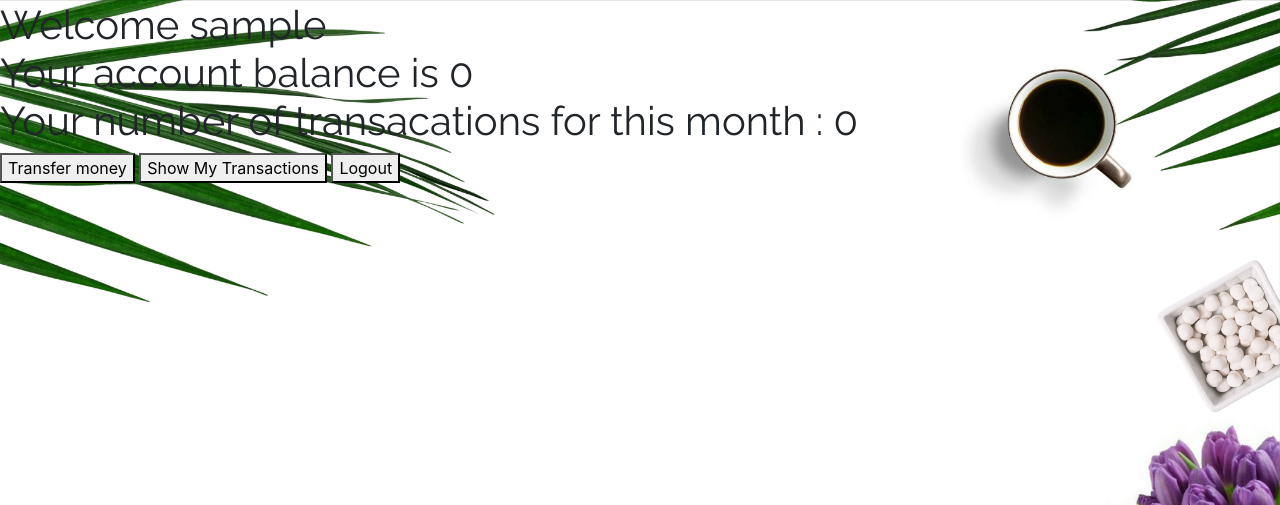
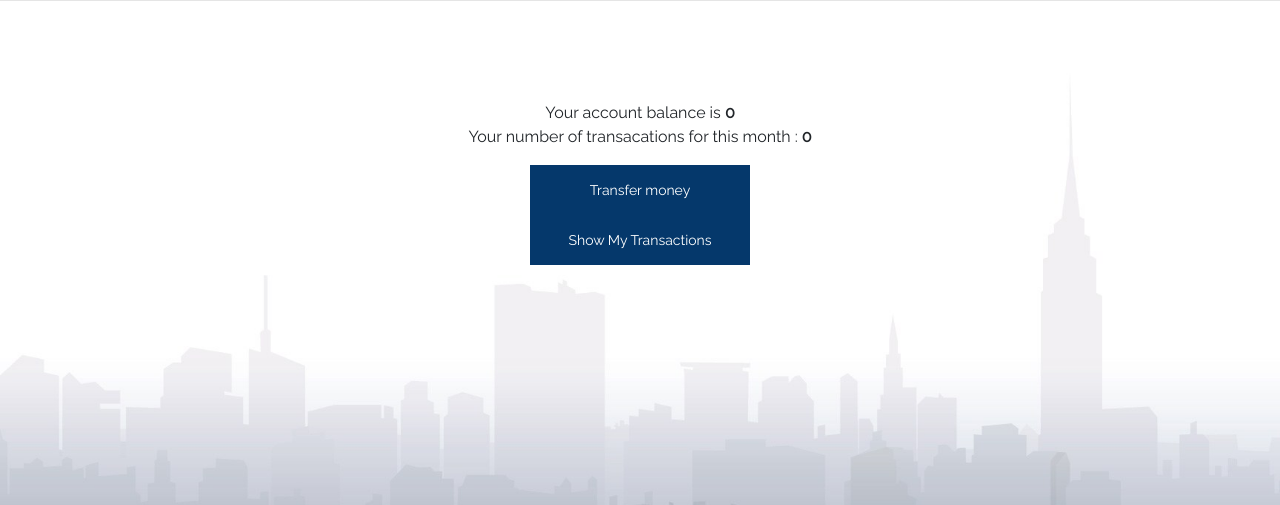
Before and after one commit to reeshabhkumarranjan/SocPay, a Django app: page /wallet_home in a window 1280 px wide. Shown: the part 116-621 px from the top of the page. Run offline with Django 3.2, Linux system fonts and the light colour scheme; the visitor is signed in with stand-in values (Sample User, id 1); some libraries are stand-ins or nearby versions.

Commit message:
Changed background. Added people's list in friends page. Changed field error display style in login and registration. Improved visual look of wallet-homepage.

```diff
--- a/main_app/templates/base.html
+++ b/main_app/templates/base.html
@@ -12,7 +12,7 @@
 </head>
 
 
-<body style="background-image: url({% static "main_app/login-bg.jpg" %}); background-size: cover; background-attachment: fixed">
+<body style="background-image: url({% static "main_app/light_background.jpg" %}); background-size: cover; background-attachment: fixed">
 <header id="top-header">
     <div class="container">
 {#        <img src="{% static "main_app/sp-logo.png" %}" alt="Logo" style="float: left; height: 42px; width: 42px; vertical-align: middle">#}
--- a/main_app/templates/friends.html
+++ b/main_app/templates/friends.html
@@ -17,7 +17,8 @@
         </form>
         <div class="container" style="overflow-y: auto; height: 400px" >
             {% for stranger in all_strangers %}
-
+                <p><button class="modern-button" style="width: auto; height: auto">+</button> {{ stranger.username }}</p>
+                <hr>
             {% endfor %}
         </div>
     </div>
--- a/main_app/templates/signup.html
+++ b/main_app/templates/signup.html
@@ -7,7 +7,7 @@
     {% csrf_token %}
 {#    {{ form.as_p }}#}
     {% for field in form %}
-        {{ field.errors }}
+        <b style="color: red">{{ field.errors }}</b>
         <br>
         {{ field.label_tag }}
         <br>
--- a/main_app/templates/wallet.html
+++ b/main_app/templates/wallet.html
@@ -1,18 +1,19 @@
 {% extends 'base_logged_in.html' %}
 {% block title %}  {{ user.first_name }}'s Wallet {% endblock %}
 {% block body %}
-    <h1> Welcome {{ name }}<br> Your account balance is {{ bal }}<br>Your number of transacations for this month : {{ trans }}  </h1>
+    <div class="container" style="padding-top: 100px">
+        <p style="text-align: center">Your account balance is <b>{{ bal }}</b><br>Your number of transacations for this month : <b>{{ trans }} </b> </p>
 
-    <button onclick='location.href="{% url 'main_app:transfer_money' %}"'>
+    <button class="modern-button" style="margin: 0 auto; display: block" onclick='location.href="{% url 'main_app:transfer_money' %}"'>
         Transfer money
     </button>
 
-    <button onclick='location.href="{% url 'main_app:transactions' %}"'>
+    <button class="modern-button" style="margin: 0 auto; display: block" onclick='location.href="{% url 'main_app:transactions' %}"'>
         Show My Transactions
     </button>
-
-    <button onclick='location.href="{% url 'logout' %}"'>
-        Logout
-    </button>
+    </div>
+{#    <button class="modern-button" onclick='location.href="{% url 'logout' %}"'>#}
+{#        Logout#}
+{#    </button>#}
 
 {% endblock %}
--- a/main_app/views.py
+++ b/main_app/views.py
@@ -25,6 +25,8 @@ def timeline(request):
     return render(request, 'timeline.html', context=context)
 
 def friends(request):
+    if request.method == 'POST':
+        pass # TODO complete this
     # all_friends = Friend.objects.all(creator__id=)
     all_friends = (Friend.objects.filter(creator=request.user) | Friend.objects.filter(follower=request.user)) & Friend.objects.filter(confirmed=True)
     all_strangers = CustomUser.objects.all()
--- a/users/templates/registration/login.html
+++ b/users/templates/registration/login.html
@@ -8,7 +8,7 @@
 {#    <button type="submit">Login</button>#}
 
     {% for field in form %}
-        {{ field.errors }}
+        <b style="color: red">{{ field.errors }}</b>
         <br>
         {{ field.label_tag }}
         <br>
```
Also changed, not shown: main_app/static/main_app/light_background.jpg (added).
